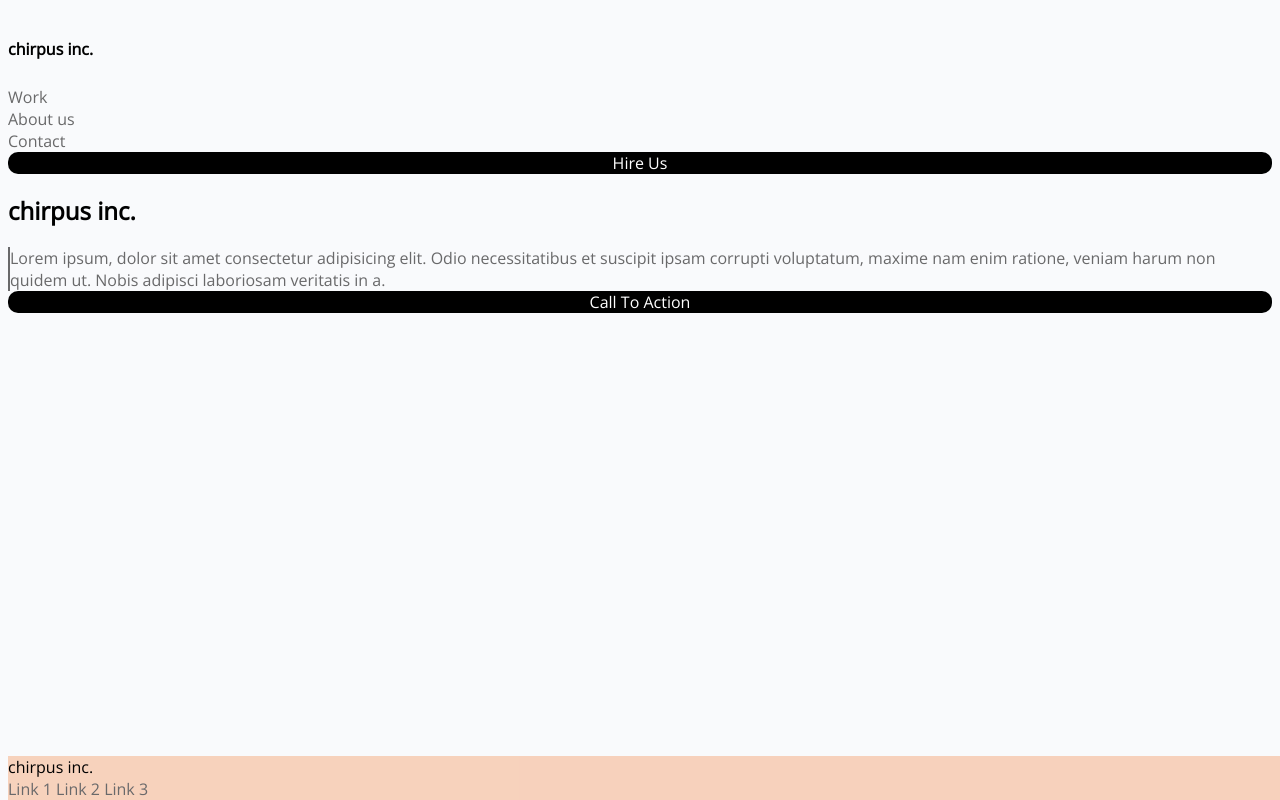
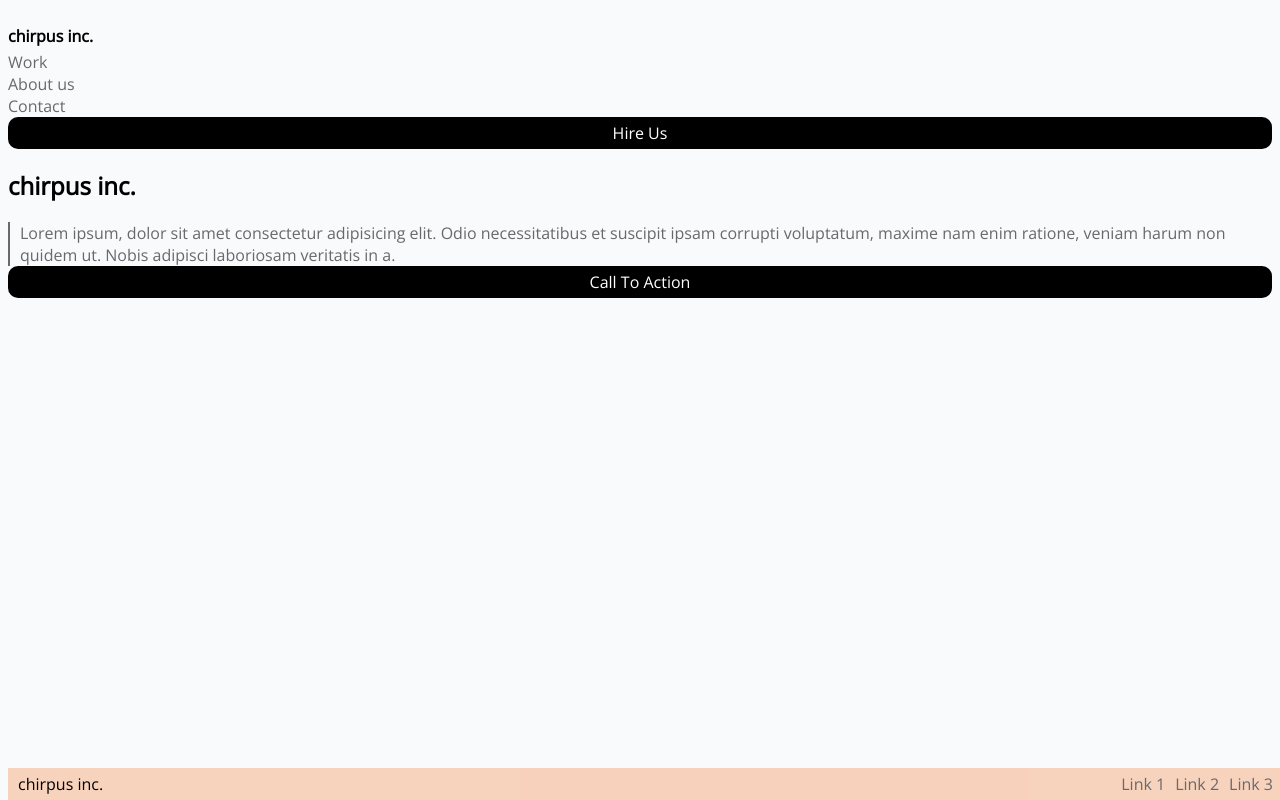
Before and after one commit to lisalull/Lab1, a plain HTML site: page index.html in a window 1280 px wide. Drawn offline with nearby package versions, Linux system fonts and the light colour scheme.

Commit message:
completed lab

```diff
--- a/index.html
+++ b/index.html
@@ -16,22 +16,22 @@
   <body>
     <header>
       <h1>
-        <a href="#" class="company">chirpus inc.</a>
+        <a href="#" class="company-name">chirpus inc.</a>
       </h1>
       <nav>
-        <ul>
+        <ul class="nav-list">
           <li>
-            <a href="#" class="gray-text">Work</a>
+            <a href="#" class="nav-item">Work</a>
           </li>
           <li>
-            <a href="#" class="gray-text">About us</a>
+            <a href="#" class="nav-item">About us</a>
           </li>
           <li>
-            <a href="#" class="gray-text">Contact</a>
+            <a href="#" class="nav-item">Contact</a>
           </li>
           <div class="important">
             <li>
-              <a href="#" class="white-text">Hire Us</a>
+              <a href="#" class="accent-link">Hire Us</a>
             </li>
           </div>
         </ul>
@@ -40,29 +40,29 @@
     <main>
       <section>
         <h2>chirpus inc.</h2>
-        <p class="lorem">
+        <p class="about">
           Lorem ipsum, dolor sit amet consectetur adipisicing elit. Odio
           necessitatibus et suscipit ipsam corrupti voluptatum, maxime nam enim
           ratione, veniam harum non quidem ut. Nobis adipisci laboriosam
           veritatis in a.
         </p>
         <div class="important">
-          <a href="#" class="white-text">Call To Action</a>
+          <a href="#" class="accent-link">Call To Action</a>
         </div>
       </section>
     </main>
     <footer>
       <p>chirpus inc.</p>
       <nav>
-        <ul>
-          <li class="links">
-            <a href="#" class="gray-text">Link 1</a>
+        <ul class="footer-nav">
+          <li>
+            <a href="#" class="footer-nav-item">Link 1</a>
           </li>
-          <li class="links">
-            <a href="#" class="gray-text">Link 2</a>
+          <li>
+            <a href="#" class="footer-nav-item">Link 2</a>
           </li>
-          <li class="links">
-            <a href="#" class="gray-text">Link 3</a>
+          <li>
+            <a href="#" class="footer-nav-item">Link 3</a>
           </li>
         </ul>
       </nav>
--- a/style.css
+++ b/style.css
@@ -1,33 +1,30 @@
 body {
   font-family: "Open Sans";
   background-color: #f9fafc;
+}
+
+p,
+ul,
+h1 {
+  margin: 0;
+  padding: 0;
 }
 
 a {
   text-decoration: none;
 }
 
-p {
-  margin: 0;
-  padding: 0;
-}
-
-ul {
-  margin: 0;
-  padding: 0;
-}
-
-nav ul {
+.nav-list {
   list-style-type: none;
   padding: 0;
 }
 
-.company {
+.company-name {
   font-size: 16px;
   color: #000;
 }
 
-.gray-text {
+.nav-item {
   color: #69696a;
 }
 
@@ -35,14 +32,16 @@ nav ul {
   background-color: #000;
   text-align: center;
   border-radius: 10px;
+  padding: 5px;
 }
 
-.white-text {
+.accent-link {
   color: #fff;
 }
 
-.lorem {
+.about {
   color: #69696a;
+  padding-left: 10px;
   border-left: 2px solid #69696a;
 }
 
@@ -51,9 +50,18 @@ footer {
   bottom: 0;
   background-color: rgba(247, 193, 162, 0.7);
   width: 100%;
+  display: flex;
+  justify-content: space-between;
+  box-sizing: border-box;
+  padding: 5px 10px;
 }
 
-.links {
-  display: inline;
-  text-align: right;
+.footer-nav {
+  display: flex;
+  list-style-type: none;
 }
+
+.footer-nav-item {
+  color: #69696a;
+  padding: 5px;
+}
```
